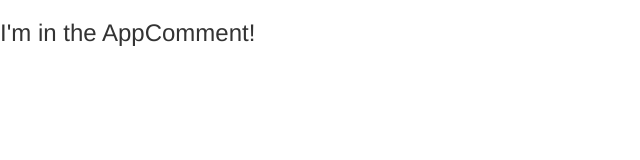
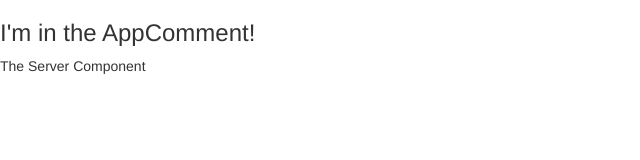
Before and after one commit to gerdfather/cource-angular-complete-guide-2022, an Angular app: page / in a window 1280 px wide. Shown: the top 160 px of the page, without its empty margins (0-640 px from the left). Built offline with nearby package versions, Linux system fonts and the light colour scheme.

Commit message:
20. Using custom components.

```diff
--- a/src/app/app.component.html
+++ b/src/app/app.component.html
@@ -1 +1,2 @@
 <h3>I'm in the AppComment!</h3>
+<app-server></app-server>
--- a/src/app/app.module.ts
+++ b/src/app/app.module.ts
@@ -3,10 +3,12 @@
 import { FormsModule } from '@angular/forms';
 
 import { AppComponent } from './app.component';
+import { ServerComponent } from './server/server.component';
 
 @NgModule({
   declarations: [
-    AppComponent
+    AppComponent,
+    ServerComponent
   ],
   imports: [
     BrowserModule,
--- /dev/null
+++ b/src/app/server/server.component.html
@@ -0,0 +1 @@
+<p>The Server Component</p>
```
Also changed, not shown: src/app/server/server.component.ts (added, +8 -0 lines).
